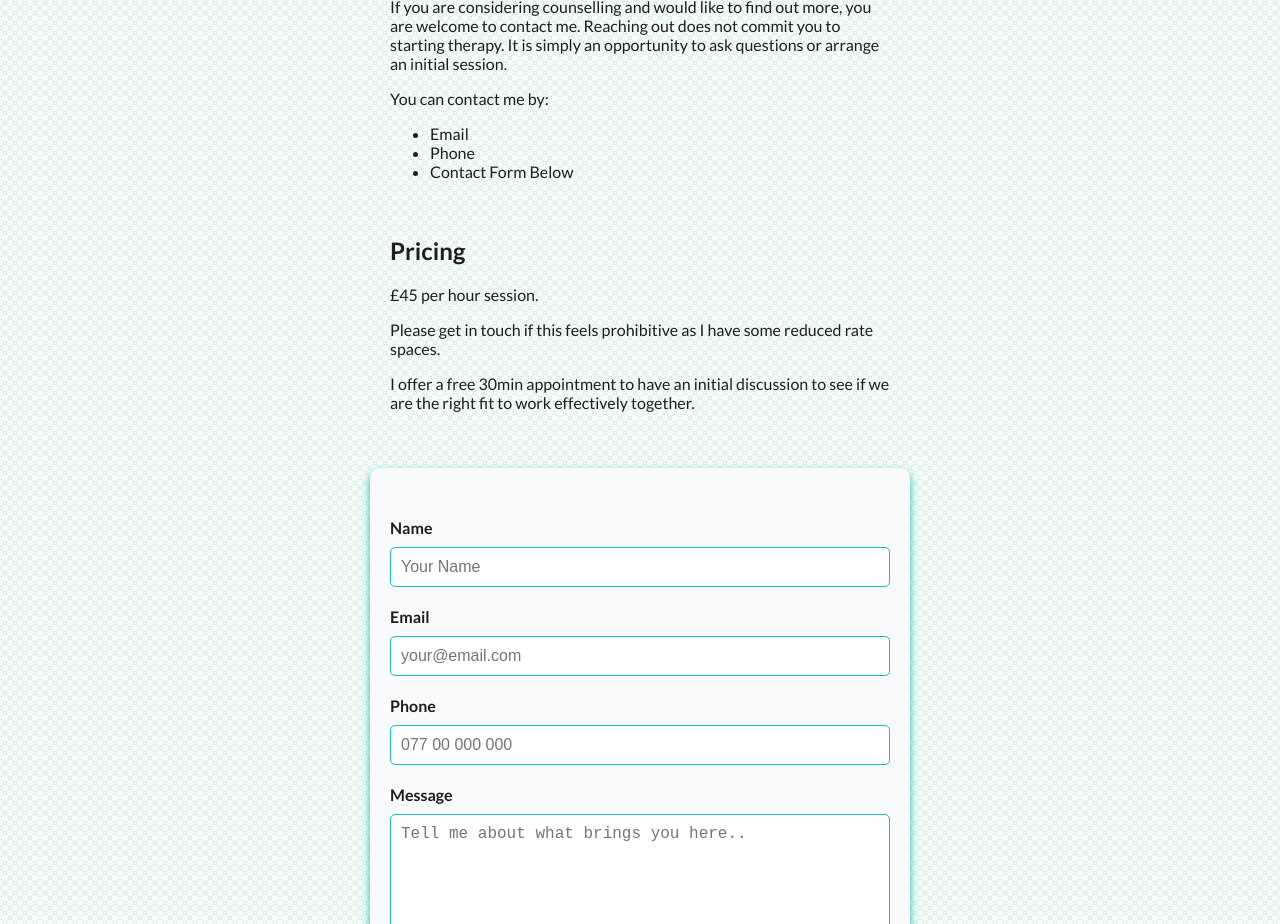
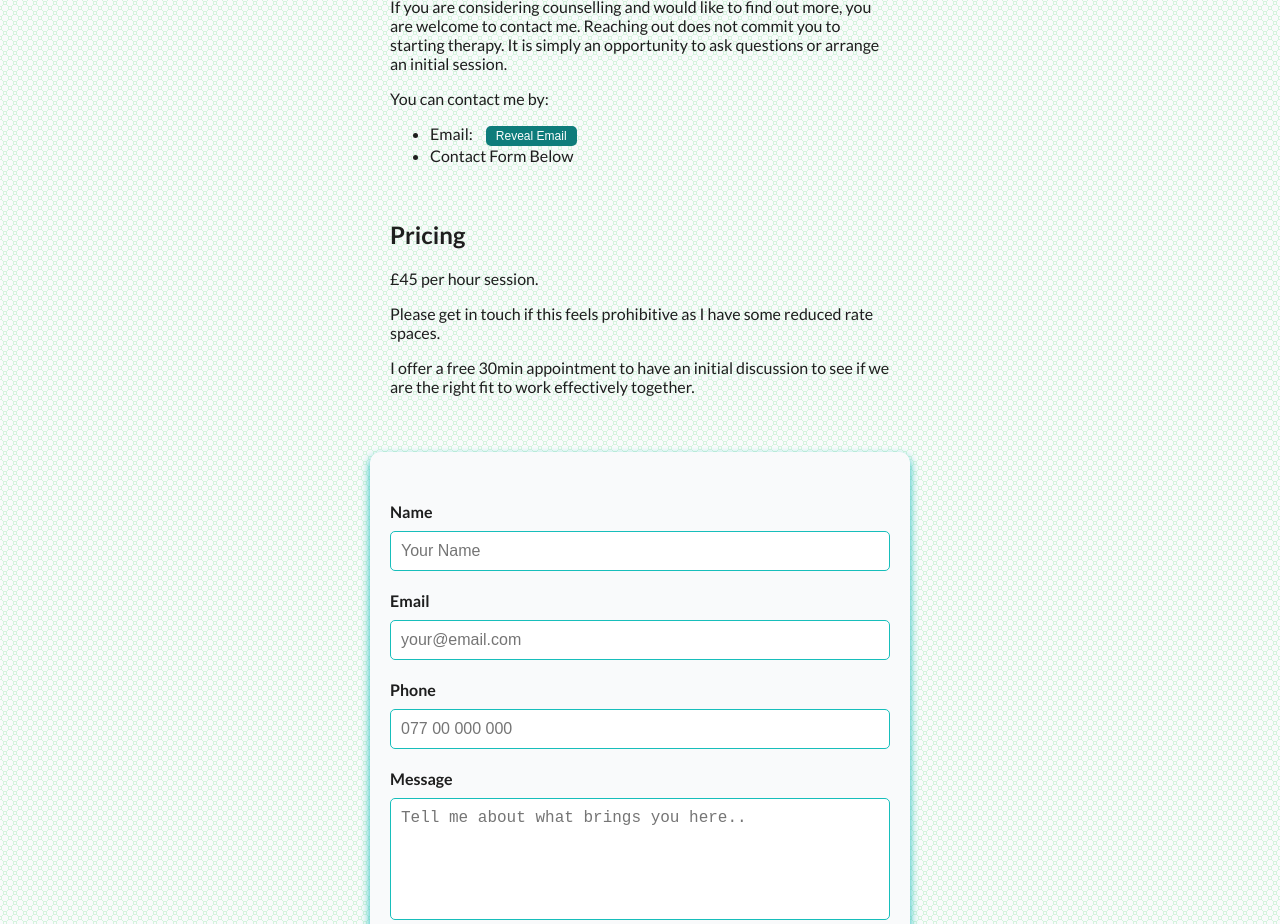
Before and after one commit to tris-rogers/ashley-rogers, a React (Vite) app: page / in a window 1280 px wide. Shown: the part 3060-3984 px from the top of the page. Built offline with nearby package versions, Linux system fonts and the light colour scheme.

Commit message:
add reveal email button

```diff
--- a/index.html
+++ b/index.html
@@ -3,7 +3,7 @@
   <head>
     <meta charset="UTF-8" />
     <meta name="viewport" content="width=device-width, initial-scale=1.0" />
-    <title>Ashley Rogers | Councilling</title>
+    <title>Ashley Rogers | Counselling</title>
     <script src="https://kit.fontawesome.com/96b1b1ad59.js" crossorigin="anonymous"></script>
     <link href="https://fonts.googleapis.com/css2?family=Playfair+Display:wght@400;500;700&family=Lato:wght@300;400;700&display=swap" rel="stylesheet">
   </head>
--- a/src/features/contact/contact-container.tsx
+++ b/src/features/contact/contact-container.tsx
@@ -1,5 +1,59 @@
 import { useState, type FormEvent } from "react";
 import Contact from "./contact";
+
+const EmailButton = () => {
+    const [revealedEmail, setRevealedEmail] = useState("");
+    const [fetching, setFetching] = useState(false);
+    const fetchEmail = async () => {
+        setFetching(true);
+
+        try {
+            const response = await fetch("/revealEmail.php", {
+                method: "POST",
+                headers: {"Content-Type": "application/x-www-form-urlencoded"}
+            });
+
+            const email = await response.text();
+
+            if (!response.ok) {
+                throw new Error(email);
+            }
+            setRevealedEmail(email);
+
+            setFetching(false);
+        } catch (error) {
+            setFetching(false);
+            setRevealedEmail("");
+
+            if (error instanceof Error && !!error?.message) {
+                alert(error.message);
+            } else {
+                alert("Something went wrong. Please try again.");
+            }
+        }
+    }
+
+    if (!!revealedEmail) {
+        return <EmailLink email={revealedEmail} />;
+    }
+
+    return (
+        <button
+            className="reveal-email-button"
+            onClick={fetchEmail}
+        >
+            {fetching ? <i className="fas fa-spinner fa-spin"></i> : "Reveal Email"}
+        </button>
+    )
+}
+
+const EmailLink = ({email}:{email: string}) => {
+    return (
+        <a href={`mailto:${email}`} style={{color: "blue", textDecoration: "underline"}}>
+            {email}
+        </a>
+    );
+}
 
 const ContactContainer = () => {
     const [name, setName] = useState("");
@@ -32,6 +86,12 @@ const ContactContainer = () => {
                 throw new Error(text);
             }
 
+            setName("");
+            setEmail("");
+            setPhone("");
+            setMessage("");
+
+
             alert("Message sent successfully!");
         } catch (error) {
 
@@ -49,6 +109,7 @@ const ContactContainer = () => {
             data={{ name, email, phone, message }}
             setters={{ setName, setEmail, setPhone, setMessage }}
             canSubmit={Boolean(name.trim() && email.trim() && message.trim() && isValidEmail(email))}
+            emailComponent={<EmailButton />}
         />
     )
 }
--- a/src/features/contact/contact.css
+++ b/src/features/contact/contact.css
@@ -45,6 +45,22 @@
             }
         }
     }
+
+    .reveal-email-button {
+        padding: 3px 10px;
+        font-size: 12px;
+        background-color: var(--color-primary);
+        color: white;
+        border: none;
+        border-radius: 5px;
+        cursor: pointer;
+        transition: var(--animation-main);
+        margin-left: 10px;
+
+        &:hover {
+            box-shadow: var(--box-shadow-main);
+        }
+    }
 }
 
 @media screen and (min-width: 750px) {
--- a/src/features/contact/contact.tsx
+++ b/src/features/contact/contact.tsx
@@ -20,9 +20,10 @@ interface ContactProps {
     };
 
     canSubmit: boolean;
+    emailComponent: React.ReactNode;
 }
 
-const Contact = ({handleSubmit, data, setters, canSubmit}: ContactProps) => {
+const Contact = ({handleSubmit, data, setters, canSubmit, emailComponent}: ContactProps) => {
     const { name, email, phone, message } = data;
     const { setName, setEmail, setPhone, setMessage } = setters;
 
@@ -39,8 +40,8 @@ const Contact = ({handleSubmit, data, setters, canSubmit}: ContactProps) => {
                 </p>
                 <p>You can contact me by:</p>
                 <ul>
-                    <li>Email</li>
-                    <li>Phone</li>
+                    <li>Email: {emailComponent}</li>
+                    {/* <li>Phone</li> */}
                     <li>Contact Form Below</li>
                 </ul>
 
```
